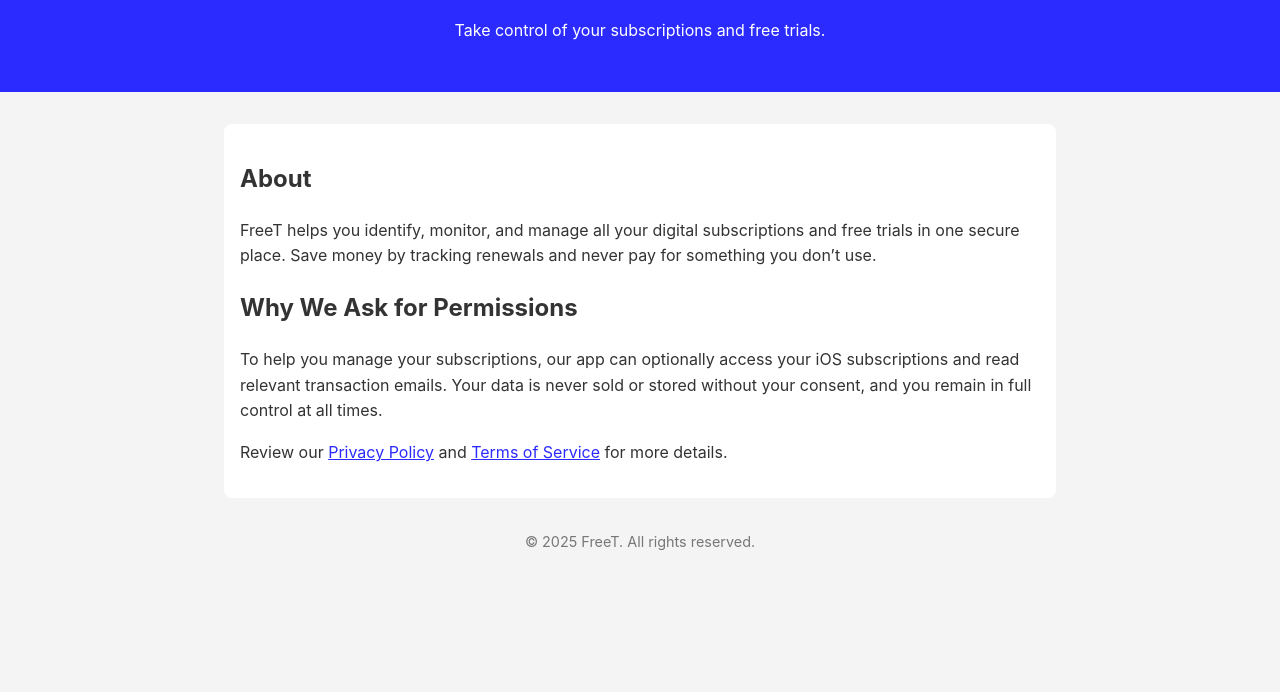
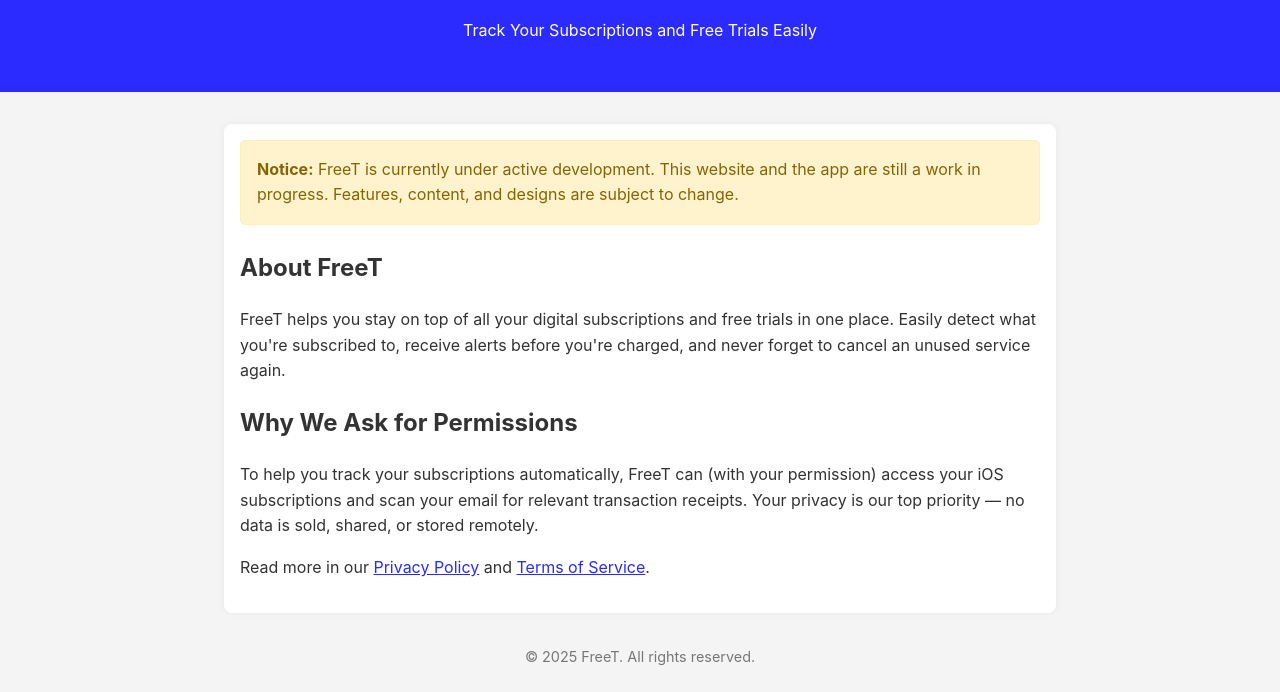
Before and after one commit to thomas0050/FreeT, a plain HTML site: page index.html in a window 1280 px wide. Shown: the part 108-800 px from the top of the page. Drawn offline with Linux system fonts and the light colour scheme.

Commit message:
Update index.html

```diff
--- a/index.html
+++ b/index.html
@@ -3,7 +3,7 @@
 <head>
   <meta charset="UTF-8" />
   <meta name="viewport" content="width=device-width, initial-scale=1.0"/>
-  <title>FreeT</title>
+  <title>FreeT – Subscription & Free Trial Tracker</title>
   <style>
     body {
       font-family: -apple-system, BlinkMacSystemFont, 'Segoe UI', Roboto, Helvetica, Arial, sans-serif;
@@ -25,6 +25,7 @@
       padding: 1rem;
       background: white;
       border-radius: 8px;
+      box-shadow: 0 0 8px rgba(0, 0, 0, 0.05);
     }
     a {
       color: #2b2bff;
@@ -35,21 +36,33 @@
       font-size: 0.9em;
       color: #777;
     }
+    .notice {
+      background: #fff3cd;
+      color: #856404;
+      border: 1px solid #ffeeba;
+      padding: 1rem;
+      border-radius: 5px;
+      margin-bottom: 1.5rem;
+    }
   </style>
 </head>
 <body>
   <header>
     <h1>FreeT</h1>
-    <p>Take control of your subscriptions and free trials.</p>
+    <p>Track Your Subscriptions and Free Trials Easily</p>
   </header>
   <main>
-    <h2>About</h2>
-    <p>FreeT helps you identify, monitor, and manage all your digital subscriptions and free trials in one secure place. Save money by tracking renewals and never pay for something you don’t use.</p>
+    <div class="notice">
+      <strong>Notice:</strong> FreeT is currently under active development. This website and the app are still a work in progress. Features, content, and designs are subject to change.
+    </div>
+
+    <h2>About FreeT</h2>
+    <p>FreeT helps you stay on top of all your digital subscriptions and free trials in one place. Easily detect what you're subscribed to, receive alerts before you're charged, and never forget to cancel an unused service again.</p>
 
     <h2>Why We Ask for Permissions</h2>
-    <p>To help you manage your subscriptions, our app can optionally access your iOS subscriptions and read relevant transaction emails. Your data is never sold or stored without your consent, and you remain in full control at all times.</p>
+    <p>To help you track your subscriptions automatically, FreeT can (with your permission) access your iOS subscriptions and scan your email for relevant transaction receipts. Your privacy is our top priority — no data is sold, shared, or stored remotely.</p>
 
-    <p>Review our <a href="privacy.html">Privacy Policy</a> and <a href="terms.html">Terms of Service</a> for more details.</p>
+    <p>Read more in our <a href="privacy.html">Privacy Policy</a> and <a href="terms.html">Terms of Service</a>.</p>
   </main>
   <footer>
     &copy; 2025 FreeT. All rights reserved.
```
